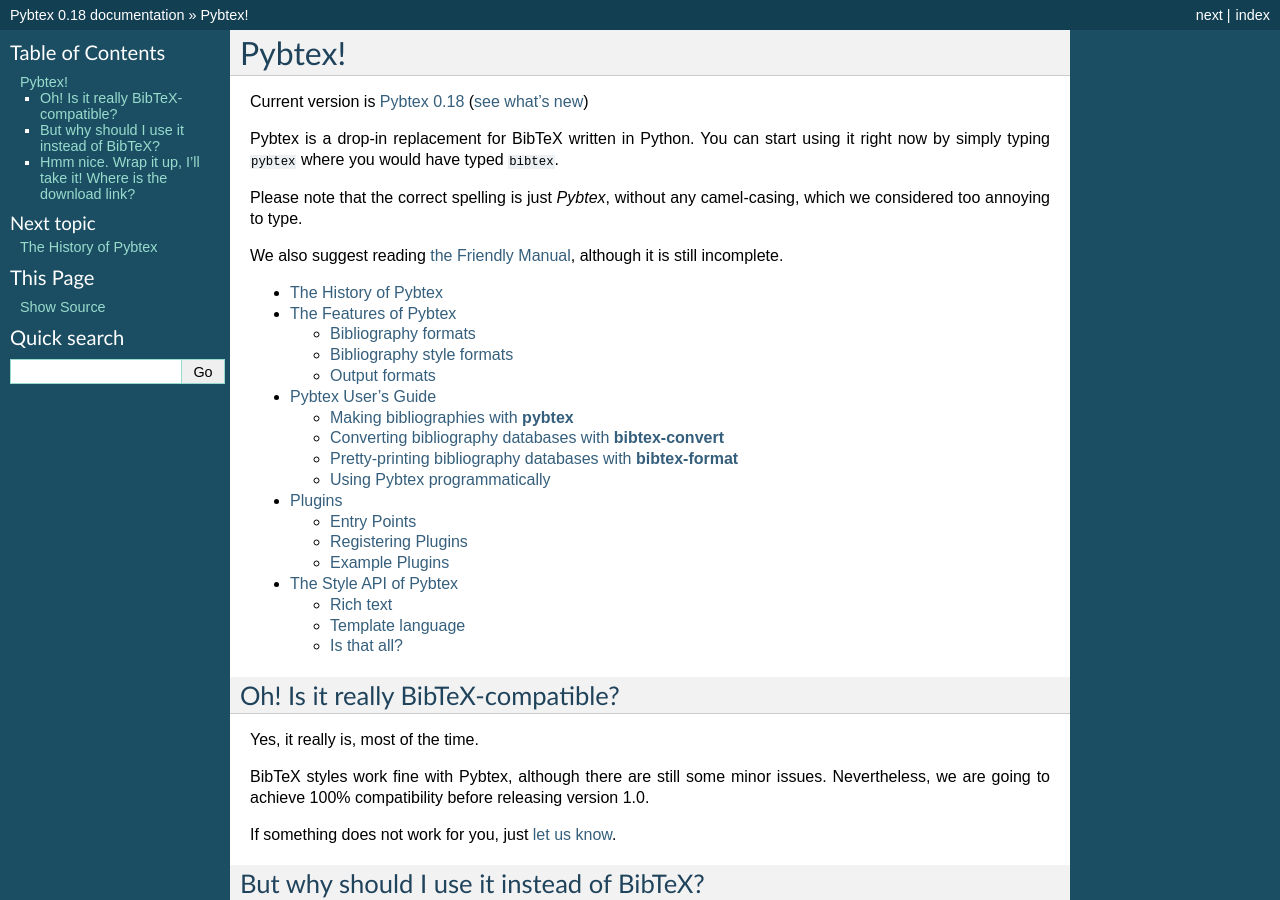
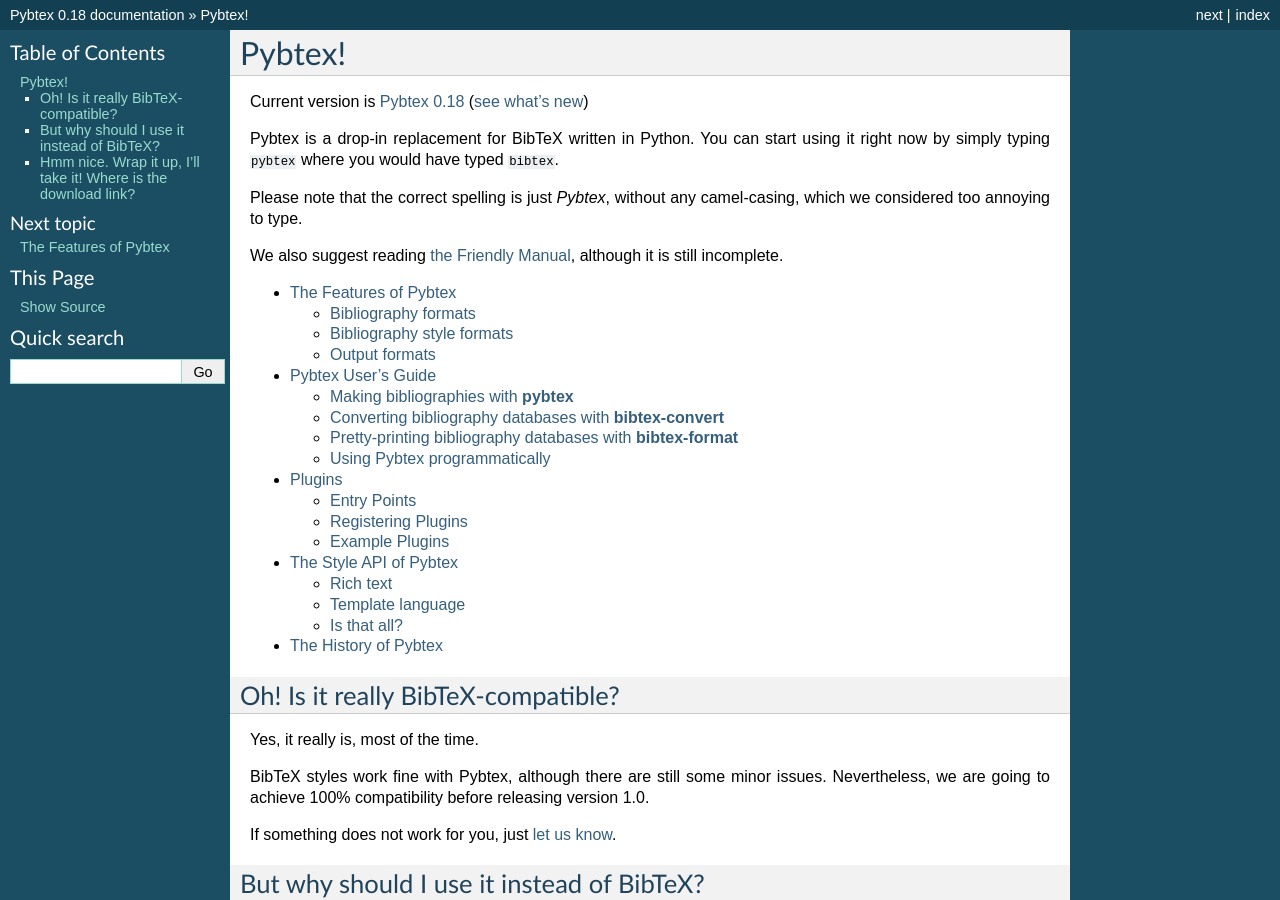
Before and after one commit to live-clones/pybtex, a Sphinx documentation site: the page built from docs/source/index.rst, in a window 1280 px wide and 900 px high. Built offline with Sphinx 7.4.7, drawn with Linux system fonts in a browser that asks for light colours.

Commit message:
Move history to the bottom of the toctree.

```diff
--- a/docs/source/index.rst
+++ b/docs/source/index.rst
@@ -18,11 +18,11 @@
 .. toctree::
     :maxdepth: 2
 
-    history
     features
     manual
     plugins
     style_api
+    history
 
 
 Oh! Is it really BibTeX-compatible?
```
